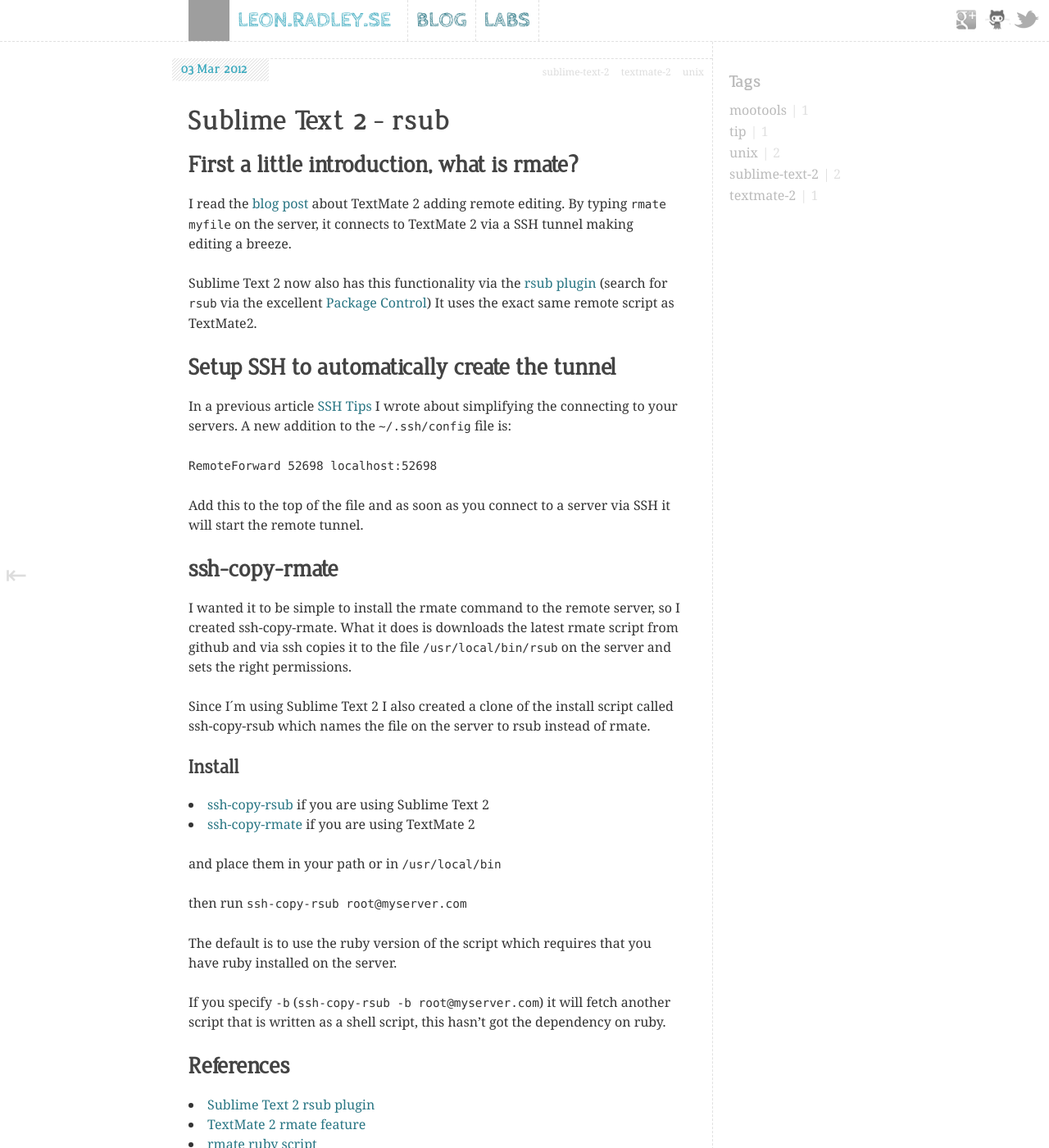
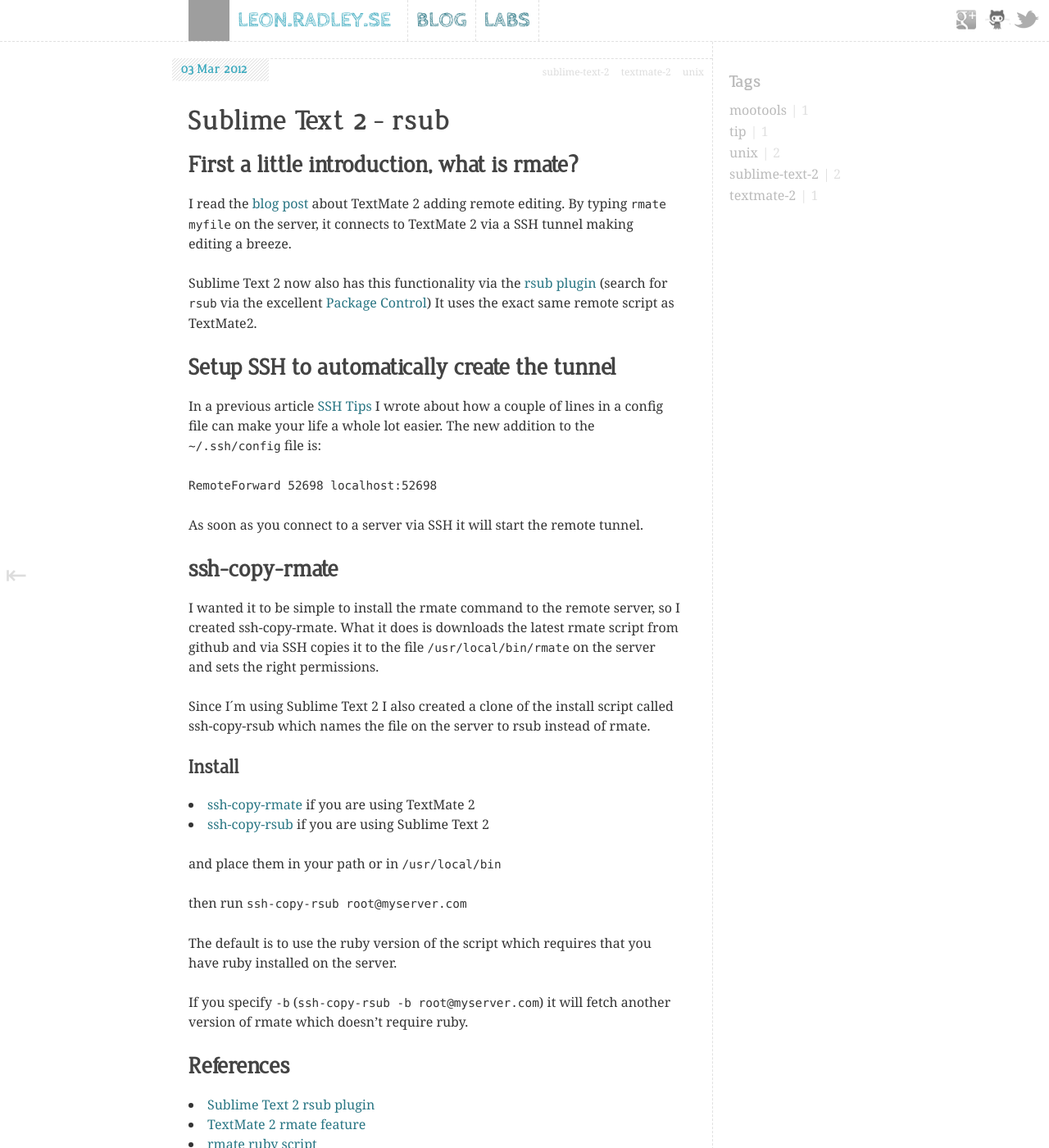
Before and after one commit to leon/leon.github.io, a Jekyll site: the page built from _posts/2012-03-03-sublime-text-2-rsub.md, in a window 1280 px wide and 1400 px high. Shown: the whole window at 82% size. Built offline with Jekyll 4.4.1, drawn with Linux system fonts in a browser that asks for light colours; Markdown is read by kramdown in place of the engine named in the settings; comment, search, counter and statistics services are not loaded; grey boxes are pictures that could not be loaded.

Commit message:
Spellcheck...

```diff
--- a/_posts/2012-03-03-sublime-text-2-rsub.md
+++ b/_posts/2012-03-03-sublime-text-2-rsub.md
@@ -11,22 +11,22 @@
 It uses the exact same remote script as TextMate2.
 
 ## Setup SSH to automatically create the tunnel
-In a previous article [SSH Tips](/2012/01/ssh-tips/) I wrote about simplifying the connecting to your servers.
-A new addition to the `~/.ssh/config` file is:
+In a previous article [SSH Tips](/2012/01/ssh-tips/) I wrote about how a couple of lines in a config file can make your life a whole lot easier.
+The new addition to the `~/.ssh/config` file is:
 
 `RemoteForward 52698 localhost:52698`
 
-Add this to the top of the file and as soon as you connect to a server via SSH it will start the remote tunnel.
+As soon as you connect to a server via SSH it will start the remote tunnel.
 
 ## ssh-copy-rmate
 I wanted it to be simple to install the rmate command to the remote server, so I created ssh-copy-rmate.
-What it does is downloads the latest rmate script from github and via ssh copies it to the file `/usr/local/bin/rsub` on the server and sets the right permissions.
+What it does is downloads the latest rmate script from github and via SSH copies it to the file `/usr/local/bin/rmate` on the server and sets the right permissions.
 
 Since I´m using Sublime Text 2 I also created a clone of the install script called ssh-copy-rsub which names the file on the server to rsub instead of rmate.
 
 ### Install
+ * [ssh-copy-rmate](https://gist.github.com/1965146) if you are using TextMate 2
  * [ssh-copy-rsub](https://gist.github.com/1957476) if you are using Sublime Text 2
- * [ssh-copy-rmate](https://gist.github.com/1965146) if you are using TextMate 2
 
 and place them in your path or in `/usr/local/bin`
 
@@ -34,7 +34,7 @@
 
 The default is to use the ruby version of the script which requires that you have ruby installed on the server.
 
-If you specify `-b` (`ssh-copy-rsub -b root@myserver.com`) it will fetch another script that is written as a shell script, this hasn't got the dependency on ruby.
+If you specify `-b` (`ssh-copy-rsub -b root@myserver.com`) it will fetch another version of rmate which doesn't require ruby.
 
 ## References
  * [Sublime Text 2 rsub plugin](https://github.com/Drarok/rsub)
```
